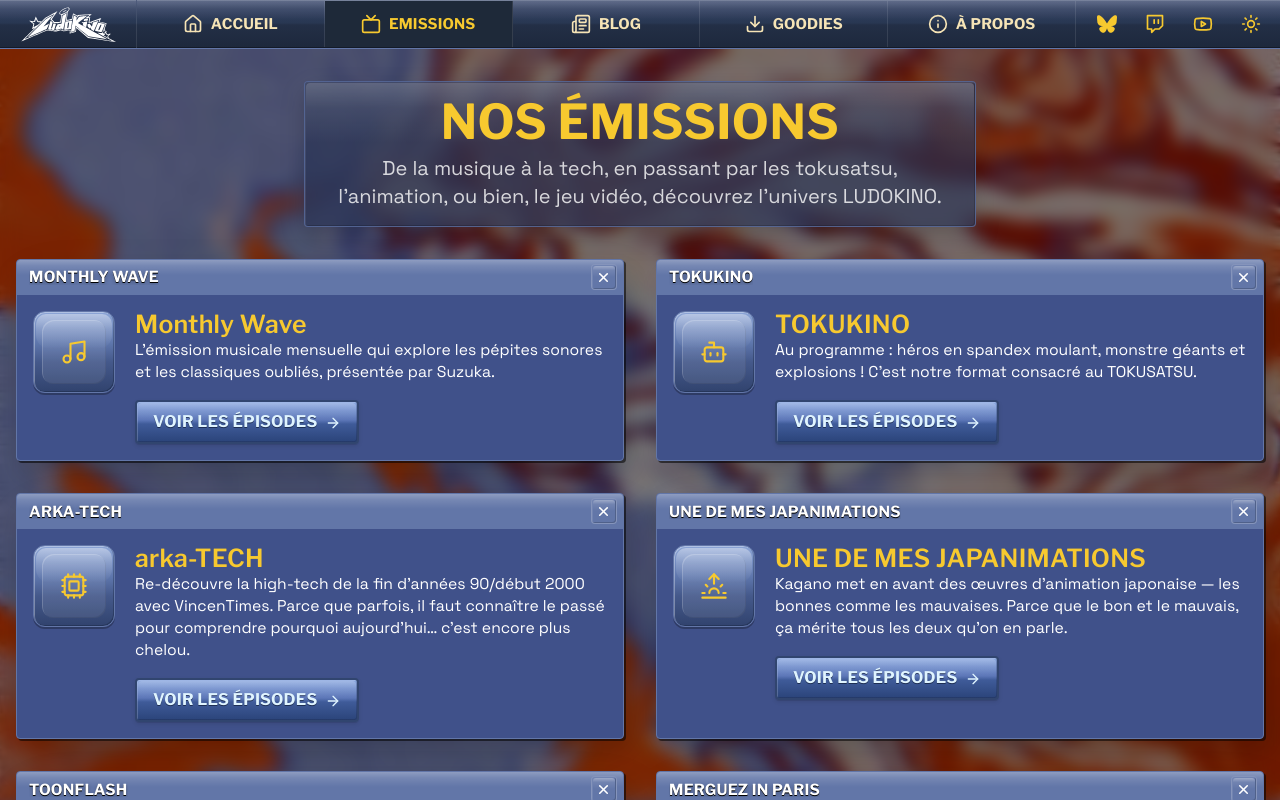
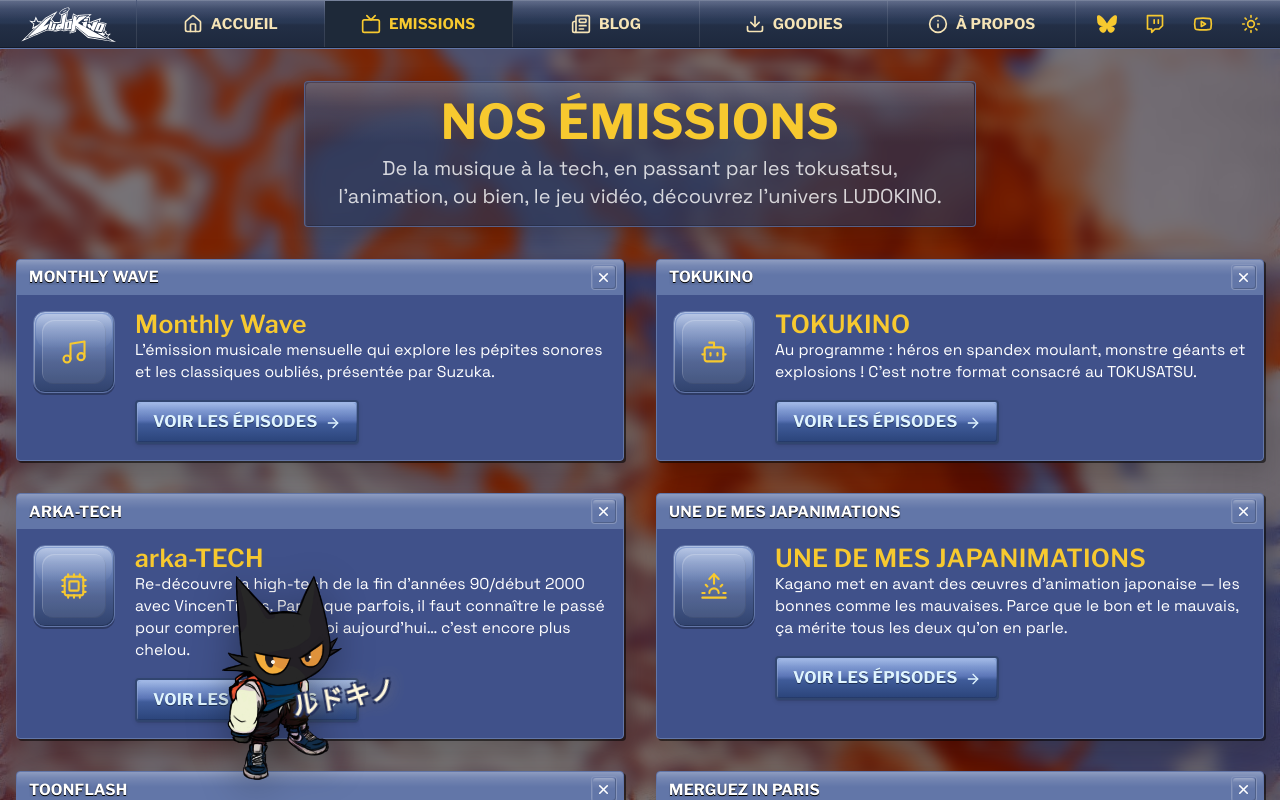
Before and after one commit to ycenta/website, a React (Vite) app: page /shows in a window 1280 px wide. Shown: the top 800 px of the page. Built offline with nearby package versions, Linux system fonts and the light colour scheme.

Commit message:
fix: correct parent variable assignment in Home component and update Navbar logo to be wrapped in a Link

```diff
--- a/src/components/Navbar.tsx
+++ b/src/components/Navbar.tsx
@@ -74,22 +74,26 @@
           {/* Spacer gauche = même largeur que le bouton switch pour centrer le logo */}
           <div className="w-9 shrink-0" />
           <div className="flex-1 flex justify-center">
+            <Link to="/" aria-label="Accueil">
               <img
                 src={`${import.meta.env.BASE_URL}img/LDKN.svg`}
                 alt="LUDOKINO Logo"
                 className="h-10 dark:invert"
               />
+            </Link>
           </div>
           <ThemeToggle />
         </div>
 
         {/* ── Bloc logo : desktop uniquement (lg+) ── */}
         <div className="navbar-row hidden lg:flex items-center border-r border-black/15 dark:border-white/10 px-4 py-1 shrink-0">
+          <Link to="/" aria-label="Accueil">
             <img
               src={`${import.meta.env.BASE_URL}img/LDKN.svg`}
               alt="LUDOKINO Logo"
               className="h-10 dark:invert"
             />
+          </Link>
         </div>
 
         {/* ── Rangée nav items + socials (toutes tailles) ── */}
--- a/src/index.css
+++ b/src/index.css
@@ -23,7 +23,6 @@
   html {
     margin: 0;
     padding: 0;
-    background-color: #2a3454;
   }
 
   :root {
@@ -363,7 +362,12 @@
   }
 
 
-  /* Couleur de fond pour la zone d'overscroll iOS */
+  /* ── Background principal : fixed sur html = ne zoome jamais ── */
+  html {
+    background: url("/img/image.jpg") center / cover fixed #2a3454;
+  }
+
+  /* Couleur d'overscroll iOS selon le thème */
   html.dark {
     background-color: #2a3454;
   }
@@ -377,32 +381,8 @@
     margin: 0;
     padding: 0;
     pointer-events: auto;
-    background: url("/img/image.jpg") center / cover no-repeat;
-    backdrop-filter: blur(8px);
-    -webkit-backdrop-filter: blur(8px);
-
-  }
-
-  body::before {
-  content: "";
-  position: fixed;
-  inset: 0;
-  pointer-events: none;
-  z-index: 0;
-}
-
-html.dark body::before {
-  background: rgba(0, 0, 0, 0.45);
-  backdrop-filter: blur(8px);
-  -webkit-backdrop-filter: blur(8px);
-}
-
-html:not(.dark) body::before {
-  background: rgba(255, 255, 255, 0.2);
-  backdrop-filter: blur(4px);
-  -webkit-backdrop-filter: blur(4px);
-}
-
+    background: transparent;
+  }
 
   html.dark body {
     @apply text-white selection:bg-y2k-yellow selection:text-y2k-bg;
@@ -2229,3 +2209,34 @@
       rgba(47, 57, 98, 0.94) 22%,
       rgba(26, 30, 56, 0.98) 100%);
 }
+/* ── Mobile : évite les bugs iOS avec position:fixed sur le background ── */
+@media (max-width: 768px) {
+  /* Sur mobile, background-attachment: fixed est buggé sur iOS → on le met sur body en scroll */
+  html {
+    background: none;
+  }
+
+  /* Dark mode */
+  html.dark body {
+    background: url("/img/image.jpg") center / cover no-repeat #2a3454;
+    background-attachment: scroll;
+  }
+
+  html.dark body::before {
+    background: rgba(0, 0, 0, 0.5);
+    backdrop-filter: blur(8px);
+    -webkit-backdrop-filter: blur(8px);
+  }
+
+  /* Light mode */
+  html:not(.dark) body {
+    background: url("/img/image.jpg") center / cover no-repeat #f7c92f;
+    background-attachment: scroll;
+  }
+
+  html:not(.dark) body::before {
+    background: transparent;
+    backdrop-filter: blur(4px);
+    -webkit-backdrop-filter: blur(4px);
+  }
+}
--- a/src/pages/Home.tsx
+++ b/src/pages/Home.tsx
@@ -13,7 +13,7 @@
 const isLive = false; // ← true pendant le live, false sinon
 const TWITCH_CHANNEL = "wendohldkn";
 const YOUTUBE_PLAYLIST = "PL13-SWMvlfiwijmK3dQ_rHY67bJj6rJ3P";
-const parent = window.location.hostname; typeof window !== 'undefined' ? window.location.hostname : 'ludokino.net';
+const parent = typeof window !== 'undefined' ? window.location.hostname : 'ludokino.net';
 export const Home = () => {
   const isFirefox = navigator.userAgent.toLowerCase().includes("firefox");
 
```
Lines whose indentation alone changed are shown as unchanged.
